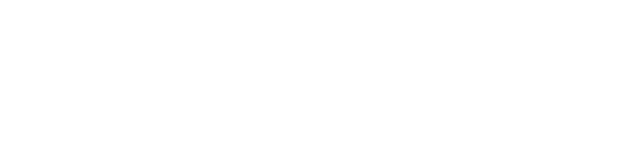
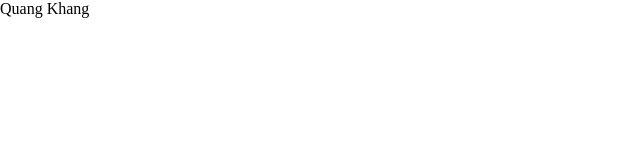
Before and after one commit to nampham148/FlappyCombat, a plain HTML site: page index.html in a window 1280 px wide. Shown: the whole page, without its empty margins (0-640 px from the left). Drawn offline with Linux system fonts and the light colour scheme.

Commit message:
hello dz

```diff
--- a/index.html
+++ b/index.html
@@ -10,6 +10,6 @@
   <script type="text/javascript" src="scripts/engine/phaser.min.js"></script>
 </head>
 <body>
-
+ Quang Khang
 </body>
 </html>
```
